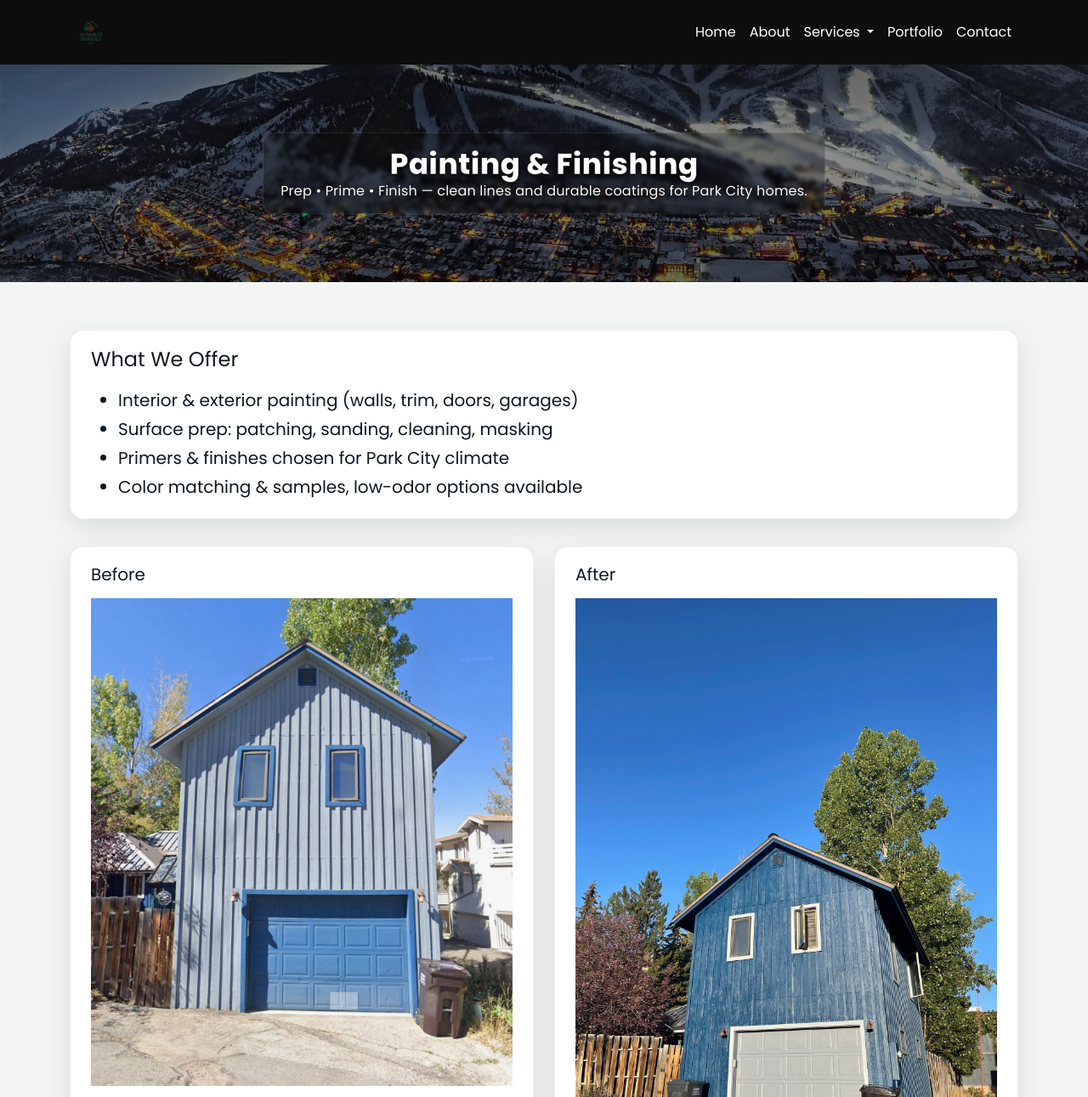
After one commit to MasonShattuck/summitberries, a Flask app: page /services/painting-finishing in a window 1280 px wide. The commit adds this page. Shown: the top 1291 px of the page at 85% size. Run offline with Flask 2, Linux system fonts and the light colour scheme.

Commit message:
Fix painting gallery: template + before/after images (correct extensions/paths)

```diff
--- a/app.py
+++ b/app.py
@@ -83,6 +83,9 @@ def service_maintenance():
 @app.route("/services/pool-spa")
 def service_pool_spa():
     return render_template("pool_spa.html")
+@app.route("/services/painting-finishing")
+def service_painting_finishing():
+    return render_template("painting_finishing.html")
 
 @app.route("/contact", methods=["GET", "POST"])
 def contact():
--- a/templates/base.html
+++ b/templates/base.html
@@ -42,10 +42,12 @@
   <ul class="dropdown-menu dropdown-menu-end" aria-labelledby="svcDropdown">
     <li><a class="dropdown-item" href="/services/snow-removal">Snow Removal</a></li>
     <li><a class="dropdown-item" href="/services/property-management">Property Management</a></li>
-              <li><a class="dropdown-item" href="/services/maintenance">Maintenance & Repairs</a></li>
+    <li><a class="dropdown-item" href="/services/maintenance">Maintenance &amp; Repairs</a></li>
     <li><a class="dropdown-item" href="/services/pool-spa">Pool &amp; Spa (CPO)</a></li>
+    <li><a class="dropdown-item" href="/services/painting-finishing">Painting &amp; Finishing</a></li>
   </ul>
 </li>
+
 
           <li class="nav-item"><a class="nav-link" href="/portfolio">Portfolio</a></li>
           <li class="nav-item"><a class="nav-link" href="/contact">Contact</a></li>
--- /dev/null
+++ b/templates/painting_finishing.html
@@ -0,0 +1,60 @@
+{% extends "base.html" %}
+{% block content %}
+
+<!-- Small photo hero -->
+<section class="sb-hero d-flex align-items-center justify-content-center text-center" style="min-height: 32vh;">
+  <div class="hero-inner sb-readable sb-matte sb-max">
+    <h1 class="sb-title-lg m-0">Painting &amp; Finishing</h1>
+    <p class="mb-0">Prep • Prime • Finish — clean lines and durable coatings for Park City homes.</p>
+  </div>
+</section>
+
+<!-- Solid, readable content -->
+<section class="sb-section sb-section--cream">
+  <div class="container">
+
+    <!-- Service details -->
+    <div class="sb-card sb-card--solid">
+      <h2 class="h4 mb-3">What We Offer</h2>
+      <ul class="sb-body-lg mb-0">
+        <li>Interior &amp; exterior painting (walls, trim, doors, garages)</li>
+        <li>Surface prep: patching, sanding, cleaning, masking</li>
+        <li>Primers &amp; finishes chosen for Park City climate</li>
+        <li>Color matching &amp; samples, low-odor options available</li>
+      </ul>
+    </div>
+
+    <!-- Before / After gallery -->
+    <div class="row g-4 mt-2">
+      <div class="col-md-6">
+        <div class="sb-card sb-card--solid">
+          <h2 class="h5 mb-3">Before</h2>
+          <img src="{{ url_for('static', filename='portfolio/painting/garagebefore1.jpeg') }}"
+               class="img-fluid mb-3"
+               alt="Garage repaint — before (angle 1)" loading="lazy">
+          <img src="{{ url_for('static', filename='portfolio/painting/garagebefore2.jpeg') }}"
+               class="img-fluid"
+               alt="Garage repaint — before (angle 2)" loading="lazy">
+        </div>
+      </div>
+      <div class="col-md-6">
+        <div class="sb-card sb-card--solid">
+          <h2 class="h5 mb-3">After</h2>
+          <img src="{{ url_for('static', filename='portfolio/painting/garageafter1.jpg') }}"
+               class="img-fluid mb-3"
+               alt="Garage repaint — after (angle 1)" loading="lazy">
+          <img src="{{ url_for('static', filename='portfolio/painting/garageafter2.jpg') }}"
+               class="img-fluid"
+               alt="Garage repaint — after (angle 2)" loading="lazy">
+        </div>
+      </div>
+    </div>
+
+    <!-- CTA -->
+    <div class="text-center mt-4">
+      <a href="/contact" class="btn btn-primary btn-lg">Request a Painting Quote</a>
+    </div>
+  </div>
+</section>
+
+{% endblock %}
```
Also changed, not shown: static/portfolio/painting/garageafter1.jpg (added), static/portfolio/painting/garageafter2.jpg (added), static/portfolio/painting/garagebefore1.jpeg (added), 1 other file. Lines whose indentation alone changed are shown as unchanged.
